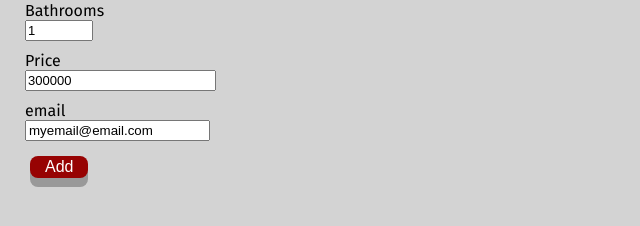
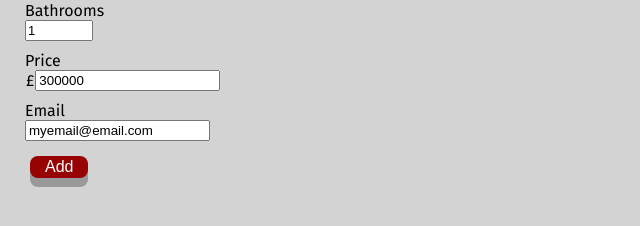
Before and after one commit to 56aint/surreal-estate, a React app: page /add-property in a window 1280 px wide. Shown: the part 440-666 px from the top of the page, 0-640 px from the left. Built offline with nearby package versions, Linux system fonts and the light colour scheme.

Commit message:
setup project API- tested with postman, added more css to AddProperty

```diff
--- a/src/components/AddProperty.js
+++ b/src/components/AddProperty.js
@@ -21,7 +21,9 @@ const AddProperty = () => {
     console.log(fields);
   };
   const handleFieldChange = (event) => {
-    setFields({ ...fields, [event.target.name]: event.target.value });
+    const changeField = event.target.name;
+    const newValue = event.target.value;
+    setFields({ ...fields, [changeField]: newValue });
   };
 
   return (
@@ -96,20 +98,20 @@ const AddProperty = () => {
 
           <label htmlFor="title" className="form-label">
             Price
+            <span className="gbp">
               <input
-              placeholder="Property Price"
-              className="price-input"
-              type="currency"
+                placeholder="Enter whole GBP (&pound;)"
+                type="number"
                 id="price"
                 name="price"
                 value={fields.price}
                 onChange={handleFieldChange}
               />
+            </span>
           </label>
 
-
           <label htmlFor="title" className="form-label">
-            email
+            Email
             <input
               className=""
               placeholder="your email"
--- a/src/styles/AddProperty.css
+++ b/src/styles/AddProperty.css
@@ -40,11 +40,11 @@
   transform: translateY(4px);
 }
 
-.price-input{
+/*.price-input{
   padding: 1px;
   font: 13px Arial;
   width: 15%;
-}
+}*/
 .number-input{
   padding: 1px;
   font: 13px Arial;
@@ -56,3 +56,12 @@
   align-items: flex-start;
   padding: 5px;
 }
+span.gbp {
+  float: left;
+  text-align: left
+}
+span.gbp::before {
+  float: left;
+  content: "\00a3";
+  padding: 1px;
+}
```
Also changed, not shown: README.md. Lines whose indentation alone changed are shown as unchanged.
